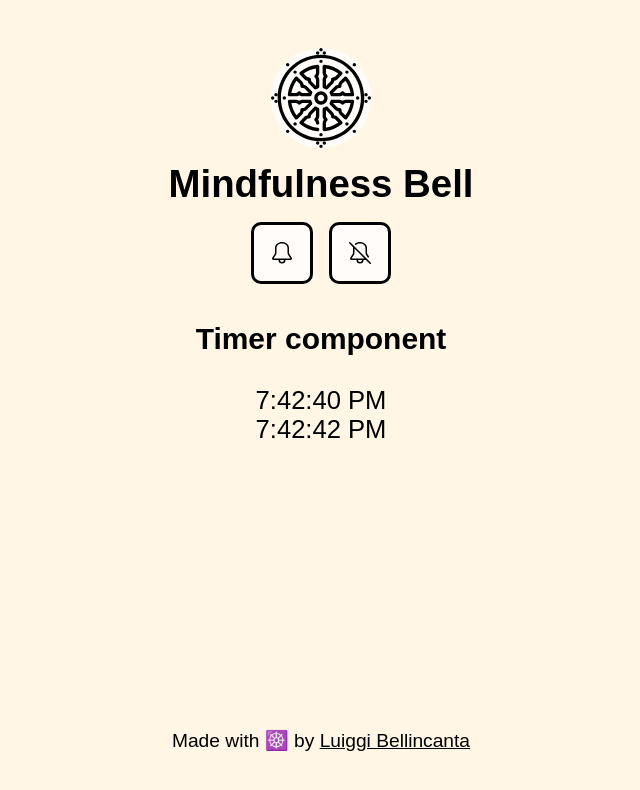
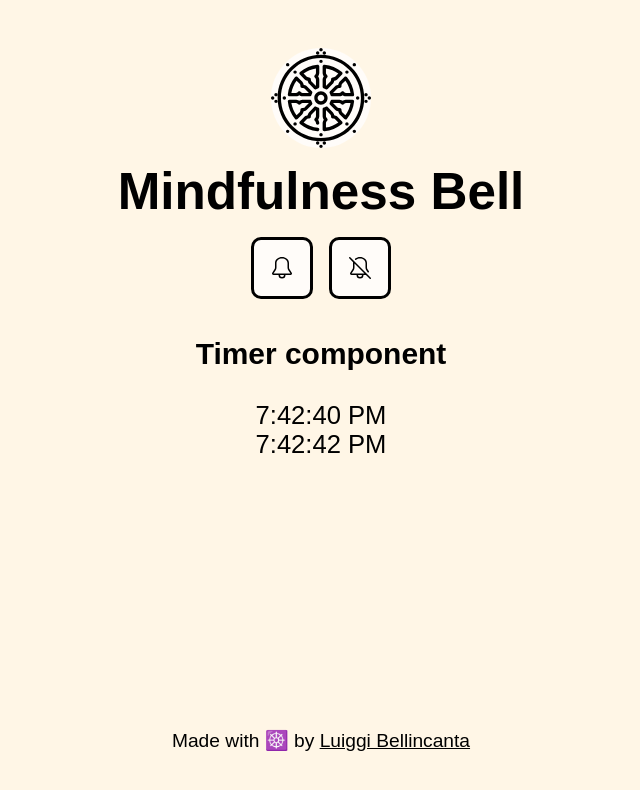
Before and after one commit to luiggidev/mindfulness-bell, a React (Create React App) app: page / in a window 1280 px wide. Shown: the top 790 px of the page, without its empty margins (319-959 px from the left). Built offline with nearby package versions, Linux system fonts and the light colour scheme.

Commit message:
Removing unnecessary styles from Header

```diff
--- a/src/components/Header.js
+++ b/src/components/Header.js
@@ -6,12 +6,10 @@ class Header extends Component {
         <div>
             <img
                 src="/images/buddhism.svg"
-                //!add this to css
-                // style="height: 100px; width: 100px"
                 alt="buddhism symboll"
                 className="buddhism"
             />
-            <h1 className="font-size-large">Mindfulness Bell</h1>
+            <h1>Mindfulness Bell</h1>
         </div>
 
         );
```
